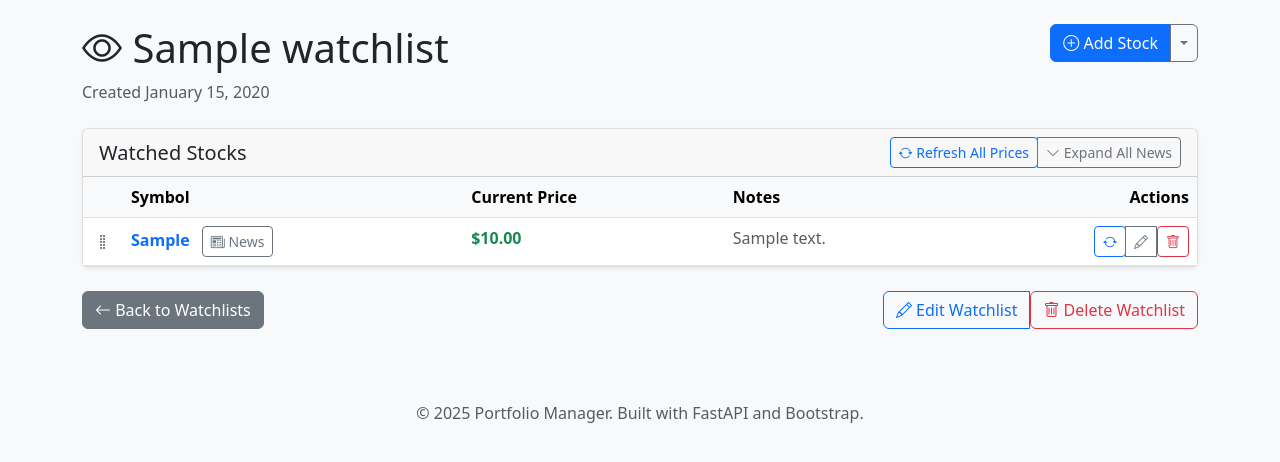
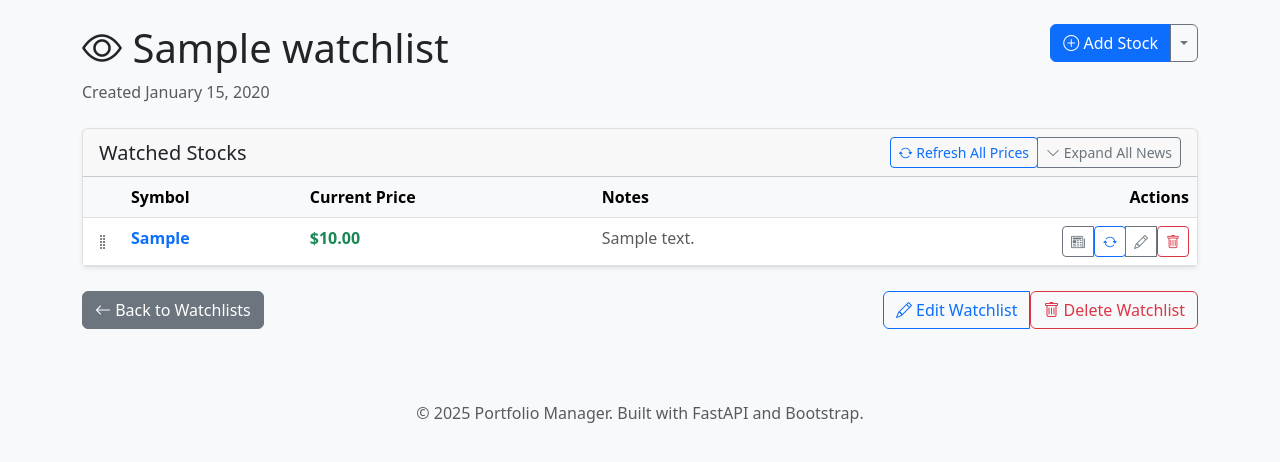
Before and after one commit to aijose/PortfolioManager, a FastAPI app: page /watchlists/1 in a window 1280 px wide. Shown: the part 56-518 px from the top of the page. Run offline with FastAPI, Linux system fonts and the light colour scheme; tables that the repository leaves empty hold one stand-in row (values such as "Sample post").

Commit message:
Improve watchlist UI by moving News buttons to Actions column
- Move News button from Symbol column to Actions column for better alignment
- Convert News button to icon-only format to match other action buttons
- Update button tooltips to dynamically reflect expand/collapse state
- Maintain all existing news functionality while improving visual consistency
- Create cleaner Symbol column with just the stock symbol

🤖 Generated with [Claude Code](https://claude.ai/code)

Co-Authored-By: Claude <noreply@anthropic.com>

```diff
--- a/portfolio-manager/web_server/templates/watchlists/detail.html
+++ b/portfolio-manager/web_server/templates/watchlists/detail.html
@@ -127,12 +127,6 @@
                                 </td>
                                 <td>
                                     <strong class="text-primary">{{ item.symbol }}</strong>
-                                    <button class="btn btn-sm btn-outline-secondary ms-2 news-toggle"
-                                            data-symbol="{{ item.symbol }}"
-                                            data-watchlist-id="{{ watchlist.id }}"
-                                            title="Load news for {{ item.symbol }}">
-                                        <i class="bi bi-newspaper"></i> News
-                                    </button>
                                 </td>
                                 <td>
                                     {% if item.last_price %}
@@ -152,6 +146,12 @@
                                 </td>
                                 <td class="text-end">
                                     <div class="btn-group btn-group-sm">
+                                        <button class="btn btn-sm btn-outline-secondary news-toggle"
+                                                data-symbol="{{ item.symbol }}"
+                                                data-watchlist-id="{{ watchlist.id }}"
+                                                title="Load news for {{ item.symbol }}">
+                                            <i class="bi bi-newspaper"></i>
+                                        </button>
                                         <form method="post" action="/watchlists/{{ watchlist.id }}/items/{{ item.symbol }}/refresh-price" class="d-inline">
                                             <button type="submit" class="btn btn-outline-primary btn-sm" title="Refresh Price">
                                                 <i class="bi bi-arrow-repeat"></i>
@@ -595,17 +595,19 @@ document.addEventListener('DOMContentLoaded', function() {
                 }
 
                 // Update button to show collapse state
-                button.innerHTML = '<i class="bi bi-chevron-up"></i> Hide News';
+                button.innerHTML = '<i class="bi bi-chevron-up"></i>';
                 button.classList.remove('btn-outline-secondary');
                 button.classList.add('btn-outline-primary');
+                button.title = `Hide news for ${symbol}`;
             } else {
                 // Hide the news row
                 newsRow.classList.add('d-none');
 
                 // Update button to show expand state
-                button.innerHTML = '<i class="bi bi-newspaper"></i> News';
+                button.innerHTML = '<i class="bi bi-newspaper"></i>';
                 button.classList.remove('btn-outline-primary');
                 button.classList.add('btn-outline-secondary');
+                button.title = `Load news for ${symbol}`;
             }
         }
     });
```
